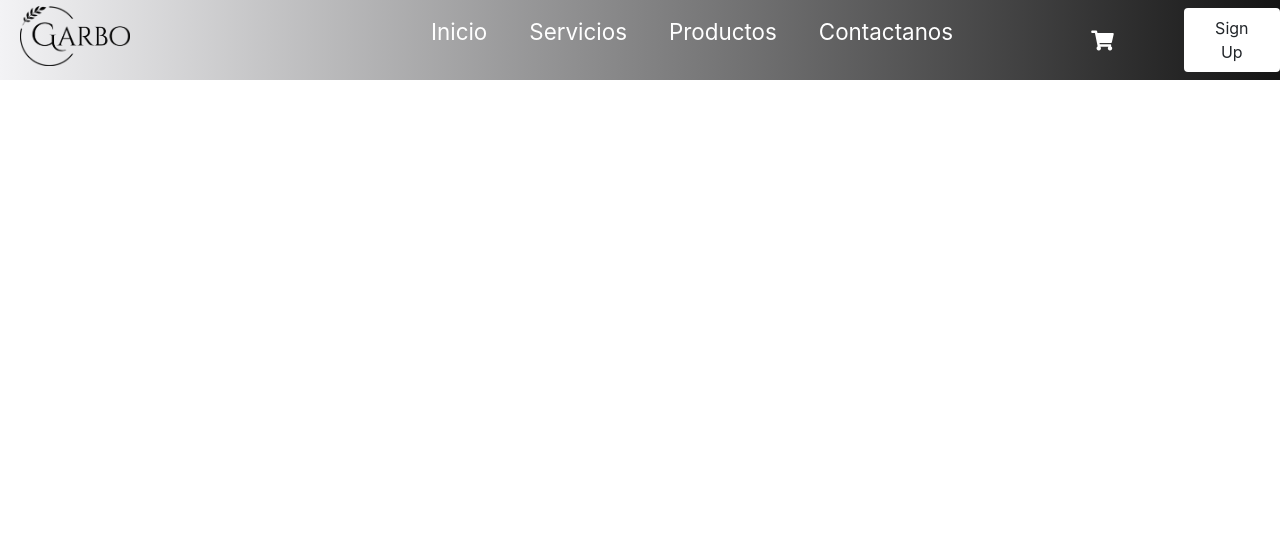
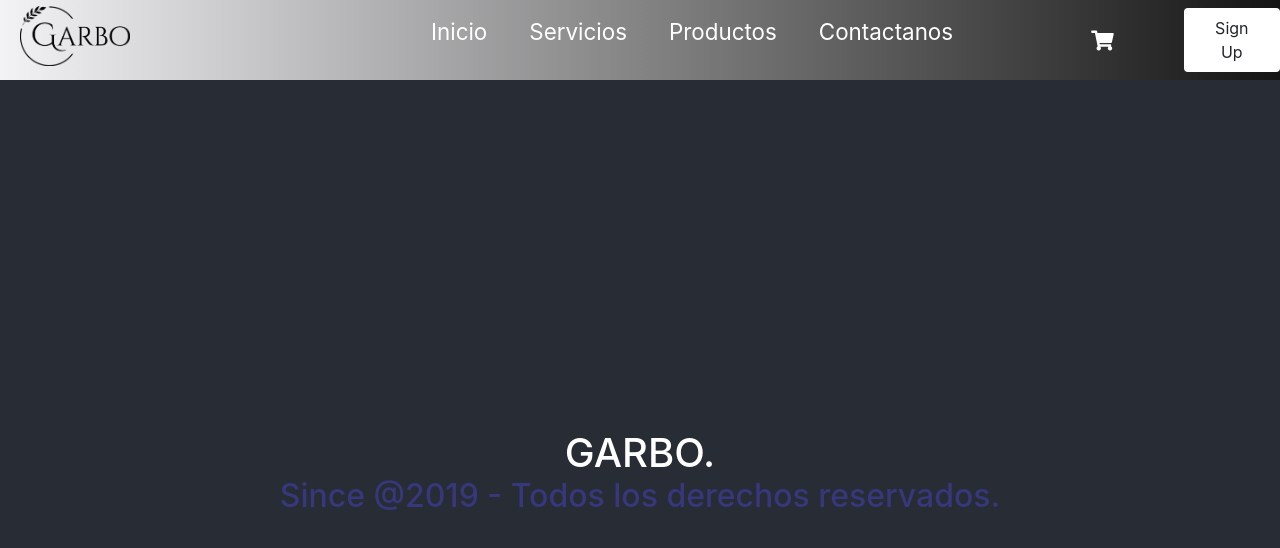
Before and after one commit to JulesC/Garbo_JulioLuna, a React (Vite) app: page / in a window 1280 px wide. Shown: the top 548 px of the page. Built offline with nearby package versions, Linux system fonts and the light colour scheme.

Commit message:
segundo commit

```diff
--- a/src/App.css
+++ b/src/App.css
@@ -5,6 +5,10 @@
 .App-logo {
   height: 40vmin;
   pointer-events: none;
+}
+
+.text{
+  color: rgb(55, 55, 124);
 }
 
 @media (prefers-reduced-motion: no-preference) {
--- a/src/App.jsx
+++ b/src/App.jsx
@@ -1,12 +1,17 @@
 import './App.css'
 import './plugings/sweetalert2.css'
 import Navbar from './components/Navbar/jsx/Navbar'
-
+import ItemListContainer from './components/Navbar/jsx/ItemListContainer'
 
 function App() {
+  const Subtitulo = 'Since @2019 - Todos los derechos reservados.'
+
   return (
     <div className="App">
-     < Navbar />
+      < Navbar />
+      <header className="App-header">
+        < ItemListContainer Greetings={Subtitulo} />
+      </header >
     </div>
   )
 }
--- /dev/null
+++ b/src/components/Navbar/jsx/ItemListContainer.jsx
@@ -0,0 +1,12 @@
+import React from "react"
+
+const ItemListContainer = (props) => {
+
+    return (
+        <>
+            <h1> GARBO. <h2 className="text"> {props.Greetings}</h2></h1>
+        </>
+    )
+}
+
+export default ItemListContainer
```
